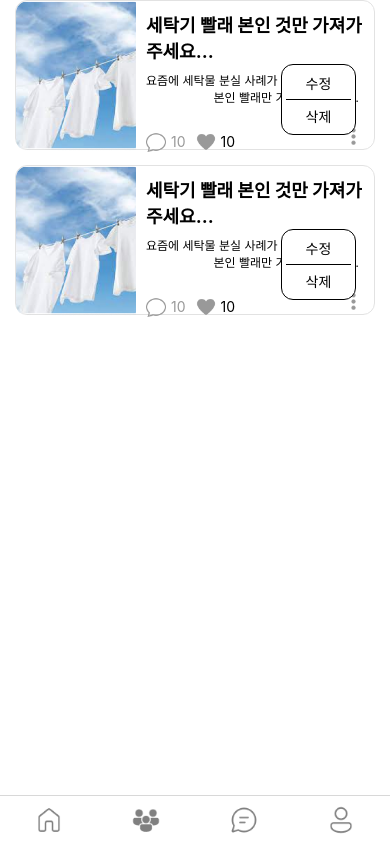
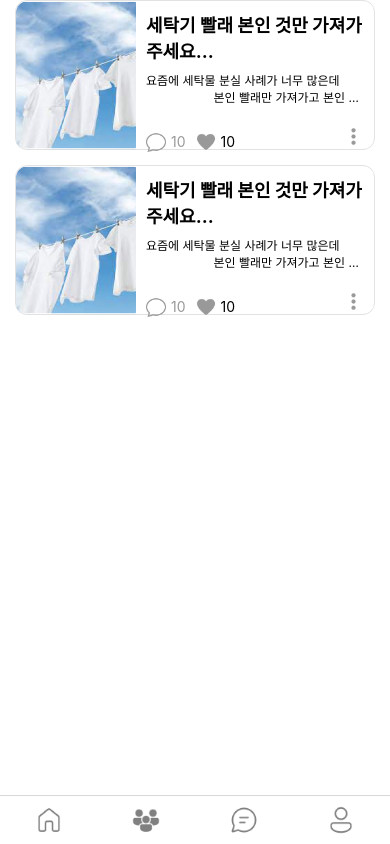
Before and after one commit to Bamdoliro/G-A, a React Native app: screen /CommunityScreen in a window 390 px wide. Built offline with nearby package versions, Linux system fonts and the light colour scheme.

Commit message:
DELETE :: Option 삭제 - 좋은 라이브러리 발견해서 그걸로 바꾸겠음

```diff
--- a/components/CommunityPostPage/PostList/PostList/PostList/PostList.js
+++ b/components/CommunityPostPage/PostList/PostList/PostList/PostList.js
@@ -1,4 +1,5 @@
 import { View, Text, StyleSheet, Image, TouchableOpacity } from "react-native";
+import { Menu, MenuItem, MenuDivider } from 'react-native-material-menu';
 import PostImg from "../../../../../assets/post_img.png"
 import ChatImg from "../../../../../assets/chat.png"
 import LikeImg from "../../../../../assets/heart.png"
@@ -49,15 +50,7 @@ export default function PostList({ Title, Explanation, ChatOfNumber, LikeOfNumbe
                             />
                         </TouchableOpacity>
 
-                        <View style={styles.Option}>
-                            <TouchableOpacity style={styles.CorrectionItem}>
-                                <Text style={styles.OptionItem}>수정</Text>
-                            </TouchableOpacity>
-                            <View style={styles.OptionLine}></View>
-                            <TouchableOpacity style={styles.DeleteItem}>
-                                <Text style={styles.OptionItem}>삭제</Text>
-                            </TouchableOpacity>
-                        </View>
+
 
                     </View>
                 </View>
@@ -136,31 +129,4 @@ const styles = StyleSheet.create({
         width: 25,
         height: 25
     },
-    Option: {
-        position: "absolute",
-        right: 10,
-        top: -60,
-        borderWidth: 1,
-        width: 75,
-        padding: 4,
-        borderRadius: 12,
-        backgroundColor: "#fff"
-    },
-    OptionItem: {
-        textAlign: "center",
-    },
-    CorrectionItem: {
-        width: 65,
-        padding: 4,
-        marginBottom: 2
-    },
-    DeleteItem: {
-        width: 65,
-        padding: 4,
-        marginTop: 2
-    },
-    OptionLine: {
-        width: 65,
-        borderBottomWidth: 1
-    }
 })
--- a/package.json
+++ b/package.json
@@ -26,6 +26,7 @@
     "react-native": "0.69.5",
     "react-native-fast-image": "^8.6.1",
     "react-native-image-slider-box": "^2.0.6",
+    "react-native-material-menu": "^2.0.0",
     "react-native-safe-area-context": "4.3.1",
     "react-native-screens": "~3.15.0",
     "react-native-svg": "12.3.0",
```
Also changed, not shown: 1 other file (tests, documents, lock files or other folders).
